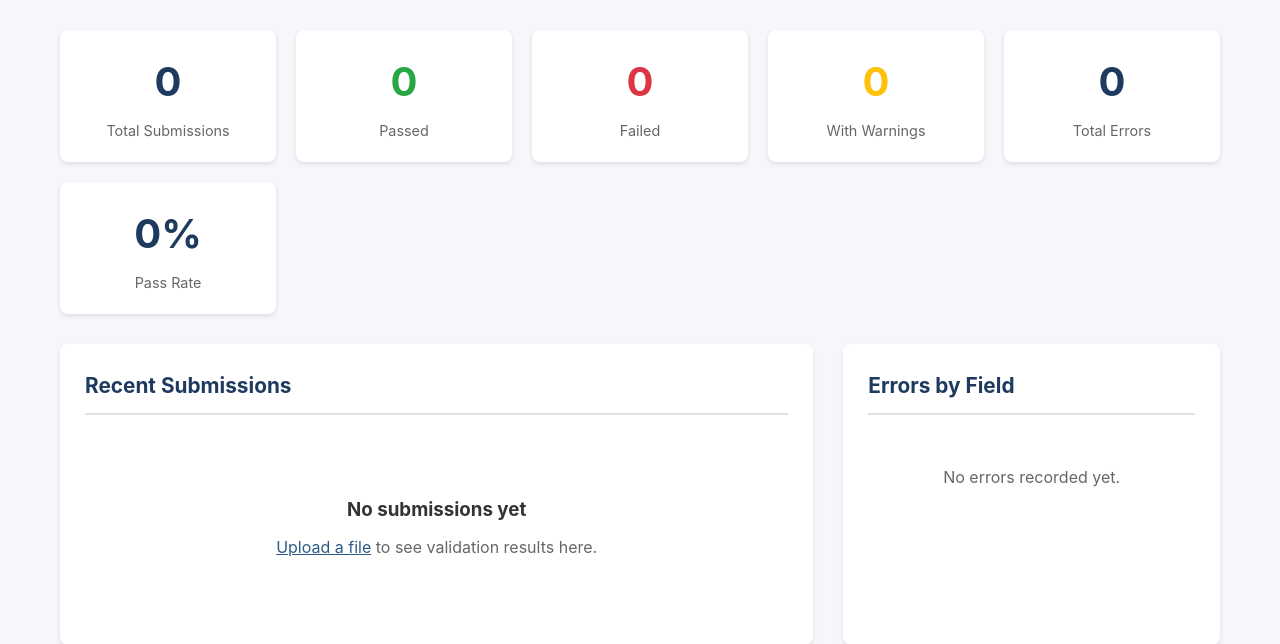
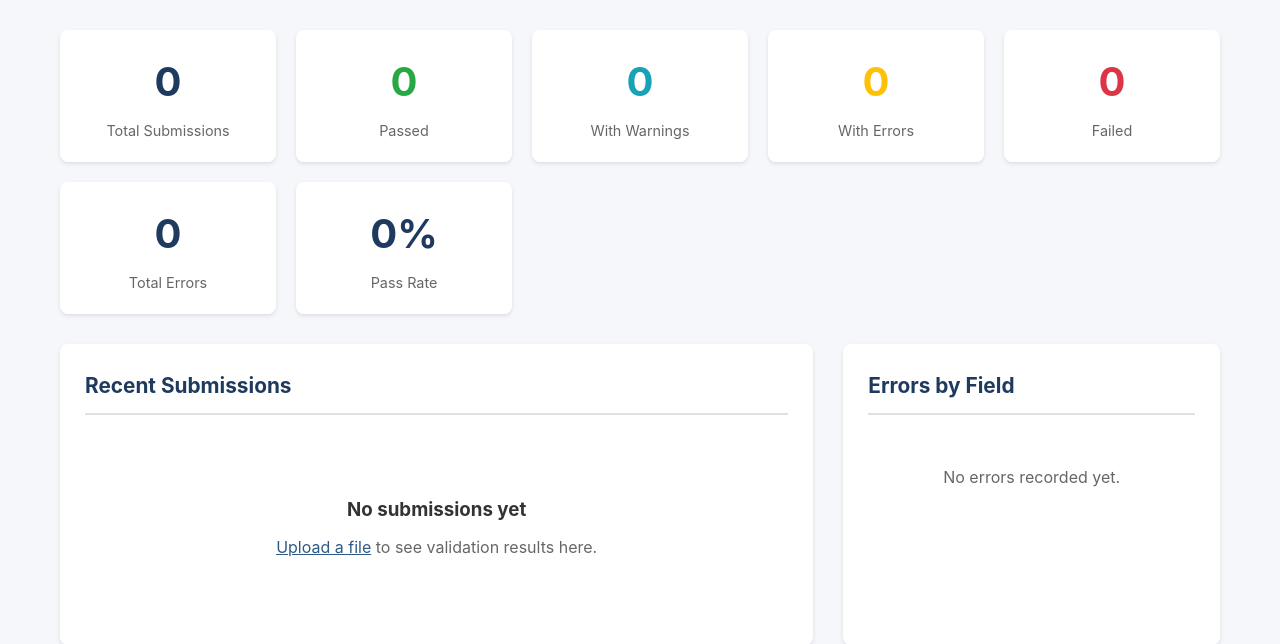
Before and after one commit to baysideshrimping/brfss-dashboard, a Flask app: page /validation in a window 1280 px wide. Shown: the part 167-811 px from the top of the page. Run offline with Flask 3, Linux system fonts and the light colour scheme.

Commit message:
Add 'Passed with Warnings' status for files with warnings but no errors
- Files with 0 errors but warnings now show "Passed with Warnings" (blue)
- Added CSS styling for new status in all templates
- Updated map legend and filters
- Updated dashboard stats grid

This makes it clearer when files have issues that need attention even if
they technically passed validation.

Co-Authored-By: Claude Opus 4.5 <noreply@anthropic.com>

```diff
--- a/app.py
+++ b/app.py
@@ -1027,8 +1027,12 @@ def validate_brfss_data(df, result):
 
     # Determine final status
     if len(result.errors) == 0:
-        result.status = 'passed'
-        result.add_info("All validation checks passed!")
+        if len(result.warnings) > 0:
+            result.status = 'passed_with_warnings'
+            result.add_info(f"Validation passed with {len(result.warnings)} warning(s). Review warnings below.")
+        else:
+            result.status = 'passed'
+            result.add_info("All validation checks passed!")
     elif len(result.errors) > result.row_count * 0.5:
         result.status = 'failed'
         result.add_info(f"Validation failed: {len(result.errors)} errors in {result.row_count} rows")
@@ -1117,6 +1121,7 @@ def validation_dashboard():
     total = len(submissions)
     passed = sum(1 for s in submissions.values() if s['status'] == 'passed')
     failed = sum(1 for s in submissions.values() if s['status'] == 'failed')
+    with_warnings = sum(1 for s in submissions.values() if s['status'] == 'passed_with_warnings')
     with_errors = sum(1 for s in submissions.values() if s['status'] == 'passed_with_errors')
 
     total_errors = sum(s['error_count'] for s in submissions.values())
@@ -1126,6 +1131,7 @@ def validation_dashboard():
         'total_submissions': total,
         'passed': passed,
         'failed': failed,
+        'passed_with_warnings': with_warnings,
         'passed_with_errors': with_errors,
         'total_errors': total_errors,
         'total_warnings': total_warnings,
@@ -1292,6 +1298,7 @@ def state_map():
                          state_details=state_details,
                          total_states=len(state_status),
                          passed=sum(1 for s in state_status.values() if s == 'passed'),
+                         passed_with_warnings=sum(1 for s in state_status.values() if s == 'passed_with_warnings'),
                          passed_with_errors=sum(1 for s in state_status.values() if s == 'passed_with_errors'),
                          failed=sum(1 for s in state_status.values() if s == 'failed'))
 
--- a/templates/validation_dashboard.html
+++ b/templates/validation_dashboard.html
@@ -93,8 +93,9 @@
         }
 
         .stat-card.passed .value { color: #28a745; }
+        .stat-card.with-warnings .value { color: #17a2b8; }
+        .stat-card.with-errors .value { color: #ffc107; }
         .stat-card.failed .value { color: #dc3545; }
-        .stat-card.warnings .value { color: #ffc107; }
 
         .section {
             background: white;
@@ -154,6 +155,11 @@
         .status-badge.passed_with_errors {
             background: #fff3cd;
             color: #856404;
+        }
+
+        .status-badge.passed_with_warnings {
+            background: #d1ecf1;
+            color: #0c5460;
         }
 
         .status-badge.pending {
@@ -302,13 +308,17 @@
                 <div class="value">{{ summary.passed }}</div>
                 <div class="label">Passed</div>
             </div>
+            <div class="stat-card with-warnings">
+                <div class="value">{{ summary.passed_with_warnings }}</div>
+                <div class="label">With Warnings</div>
+            </div>
+            <div class="stat-card with-errors">
+                <div class="value">{{ summary.passed_with_errors }}</div>
+                <div class="label">With Errors</div>
+            </div>
             <div class="stat-card failed">
                 <div class="value">{{ summary.failed }}</div>
                 <div class="label">Failed</div>
-            </div>
-            <div class="stat-card warnings">
-                <div class="value">{{ summary.passed_with_errors }}</div>
-                <div class="label">With Warnings</div>
             </div>
             <div class="stat-card">
                 <div class="value">{{ summary.total_errors }}</div>
--- a/templates/validation_detail.html
+++ b/templates/validation_detail.html
@@ -102,6 +102,11 @@
         .status-badge.passed_with_errors {
             background: #fff3cd;
             color: #856404;
+        }
+
+        .status-badge.passed_with_warnings {
+            background: #d1ecf1;
+            color: #0c5460;
         }
 
         .summary-grid {
```
Also changed, not shown: templates/map.html (+6 -1 lines).
